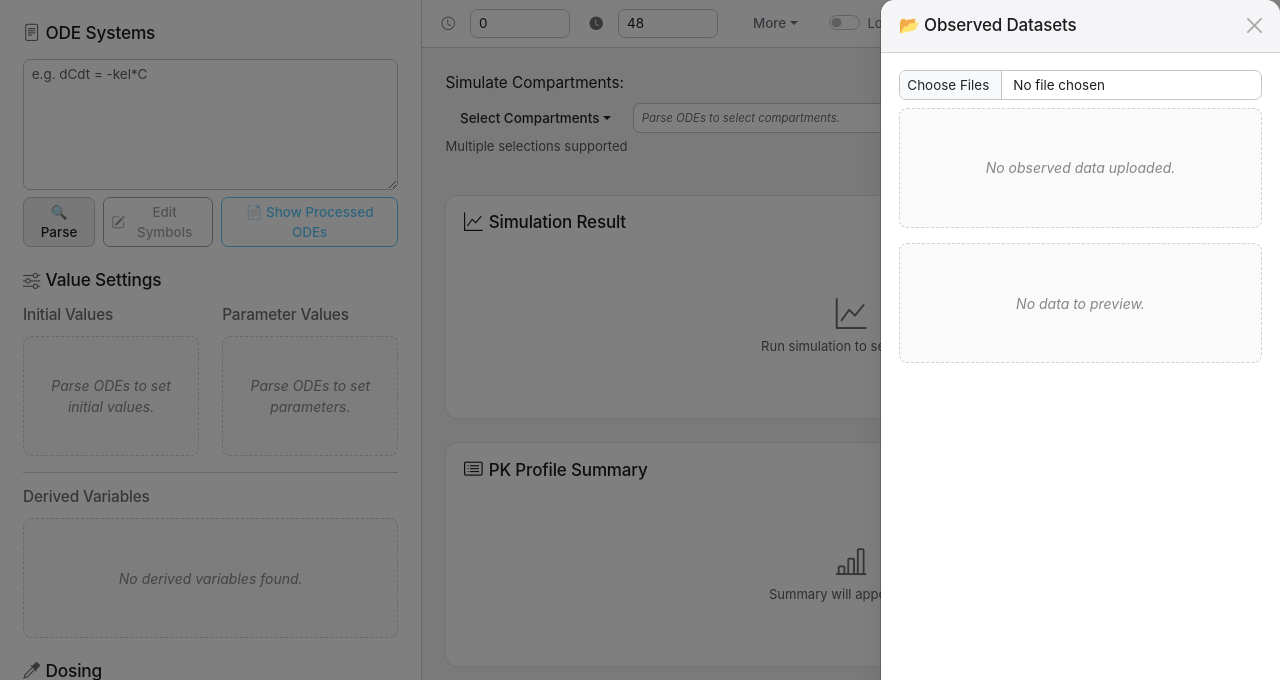
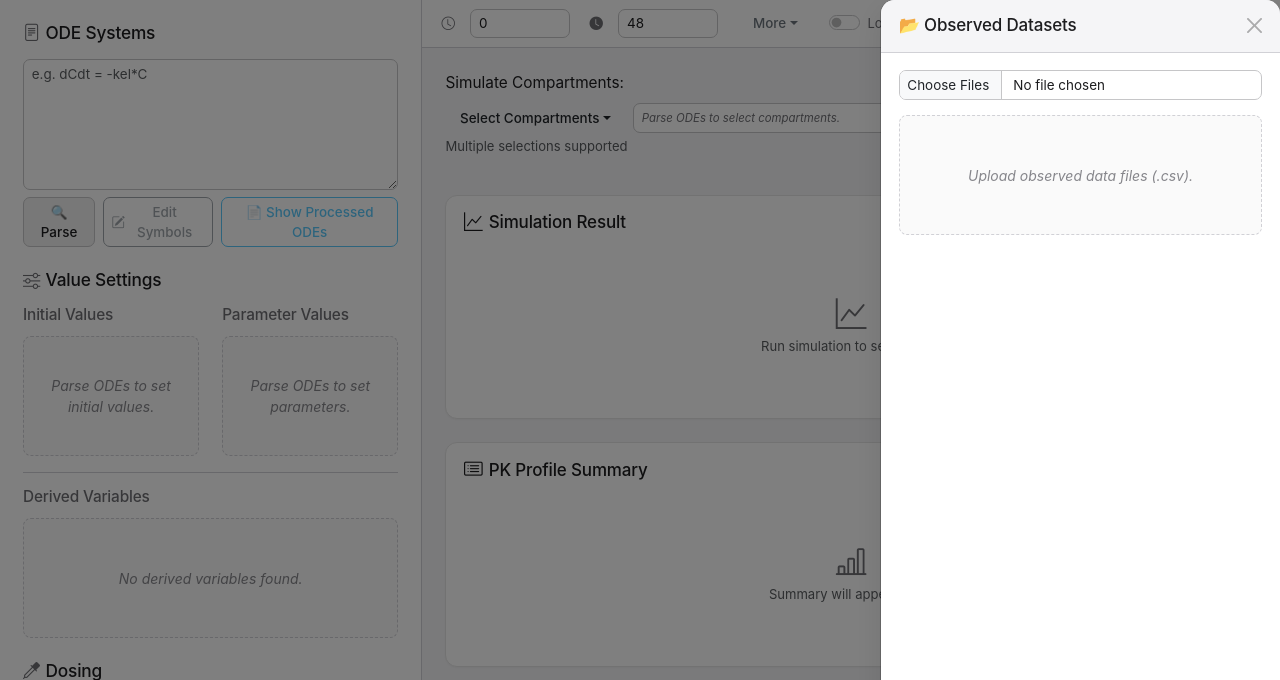
Before and after one commit to snowflower1028/PK-ODE-Simulator, a Django app: page / in a window 1280 px wide, after a click on "Data". Shown: the top 680 px of the page. Run offline with Django 5.2, Linux system fonts and the light colour scheme; some libraries are stand-ins or nearby versions.

Commit message:
feat: Enhance fitting functionality by adding mappings support and improving UI for observed data

```diff
--- a/simulator/static/simulator/js/script.js
+++ b/simulator/static/simulator/js/script.js
@@ -262,22 +262,28 @@ const UI = {
     compartmentSelect.innerHTML = "";
     compartmentsMenu.innerHTML = ""; // [추가] 메뉴 초기화
 
+    if (compartments.length > 0 || Object.keys(derivedExpressions).length > 0) {
+      // 초기값 필드 생성 (기본 Compartment에 대해서만)
       if (compartments.length > 0) {
-      // 초기값 필드 생성
         initValuesContainer.innerHTML = compartments.map(c => `
           <div class="d-flex align-items-center mb-2">
             <label for="init_${c}" class="form-label mb-0 me-2 text-end" style="width:70px;">${c}(0):</label>
             <input type="number" step="any" value="0" id="init_${c}" name="init_${c}" class="form-control form-control-sm">
           </div>`).join("");
-
-      // 투여(Dosing) 구획 드롭다운 채우기
-      compartmentSelect.innerHTML = compartments.map(c => `<option value="${c}">${c}</option>`).join("");
+      } else {
+        initValuesContainer.innerHTML = `<div class="placeholder-text">No base compartments defined.</div>`;
+      }
+
+      // 투여(Dosing) 구획 드롭다운 채우기 (<optgroup> 사용)
+      const baseCompOptions = compartments.map(c => `<option value="${c}">${c}</option>`).join('');
+      // const derivedParamOptions = Object.keys(derivedExpressions).map(p => `<option value="${p}" style="font-style: italic;">${p}</option>`).join('');
+
+      compartmentSelect.innerHTML = compartments.length > 0
+          ? `<optgroup label="Compartments">${baseCompOptions}</optgroup>`
+          : `<option value="" disabled selected>No compartments defined</option>`;
 
       // 시뮬레이션 구획 선택 메뉴(체크박스) 렌더링
-      // 1. 플로팅 가능한 전체 변수 목록 생성
-      const plottableVariables = [...compartments, ...Object.keys(derivedExpressions)];  // Compartments와 Derived Expressions의 키 merge
-
-      // 2. 시뮬레이션 구획 선택 메뉴(체크박스)를 전체 변수 목록으로 렌더링
+      const plottableVariables = [...compartments, ...Object.keys(derivedExpressions)];
       compartmentsMenu.innerHTML = plottableVariables.map(variable => `
         <li>
           <label class="dropdown-item py-1">
@@ -289,6 +295,7 @@ const UI = {
     } else {
       initValuesContainer.innerHTML = `<div class="placeholder-text">Parse ODEs to set initial values.</div>`;
       compartmentsMenu.innerHTML = `<li><span class="dropdown-item-text">N/A</span></li>`;
+      compartmentSelect.innerHTML = `<option value="" disabled selected>Parse ODEs first</option>`;
     }
 
     // 파라미터 필드 생성
@@ -411,55 +418,111 @@ const UI = {
   // --- 관찰 데이터 (Offcanvas) 관련 UI ---
 
   /**
-   * 업로드된 관찰 데이터 목록을 렌더링합니다.
+   * 업로드된 관측 데이터 목록을 렌더링합니다.
    */
   renderObsList() {
     const { list } = DOM.modals.obsData;
     if (!list) return;
 
     if (State.observations.length === 0) {
-      list.innerHTML = `<div class="placeholder-text">No observed data uploaded.</div>`;
+      list.innerHTML = `<div class="placeholder-text small">Upload observed data files (.csv).</div>`;
+      document.getElementById('obs-detail-view').innerHTML = ''; // 상세 보기 영역도 비움
+      return;
+    }
+
+    list.innerHTML = State.observations.map((o, i) => `
+      <a href="#" class="list-group-item list-group-item-action obs-item ${o.selected ? 'active' : ''}" data-index="${i}">
+        <div class="d-flex w-100 justify-content-between">
+          <h6 class="mb-1 small"><span style="color:${o.color};">●</span> ${o.name}</h6>
+        </div>
+        <small class="text-muted">${Object.keys(o.data).length - 1} data columns.</small>
+      </a>`).join("");
+
+    // 첫 번째 아이템 또는 선택된 아이템의 상세 뷰를 렌더링
+    const selectedIndex = State.observations.findIndex(o => o.selected);
+    this.renderObsDetailView(selectedIndex !== -1 ? selectedIndex : 0);
+  },
+
+  /**
+   * 특정 관측 데이터의 상세 보기(미리보기, 매핑) UI를 렌더링합니다.
+   * @param {number} index - State.observations 배열의 인덱스
+   */
+  renderObsDetailView(index) {
+    const detailContainer = document.getElementById('obs-detail-view');
+    if (index === -1 || !State.observations[index] || !detailContainer) {
+      detailContainer.innerHTML = '';
+      return;
+    }
+
+    // 1. 상태 업데이트: 선택된 항목(selected) 플래그를 관리합니다.
+    State.observations.forEach((obs, i) => obs.selected = (i === index));
+
+    // UI 업데이트
+    const { list } = DOM.modals.obsData;
+    list.querySelectorAll('.obs-item').forEach((item, i) => {
+      if (i === index) {
+        item.classList.add('active');
       } else {
-      list.innerHTML = State.observations.map((o, i) => `
-        <li class="list-group-item d-flex justify-content-between align-items-center obs-item" data-index="${i}">
-          <div>
-            <input type="checkbox" class="form-check-input me-2 obs-check" ${o.selected ? "checked" : ""}>
-            <span style="color:${o.color}; cursor:default;">●</span>
-            <span style="cursor:pointer;" class="obs-name-clickable">${o.name}</span>
-          </div>
-          <button class="btn btn-sm btn-outline-danger py-0 px-1 remove-obs-btn" data-index="${i}" title="Remove ${o.name}">🗑️</button>
-        </li>`).join("");
-    }
-    this.renderObsPreview(); // 목록 변경 후 미리보기도 항상 업데이트
-  },
-
-  /**
-   * 선택된 관찰 데이터의 미리보기를 렌더링합니다.
-   */
-  renderObsPreview(index = null) {
-    const { preview } = DOM.modals.obsData;
-    if (!preview) return;
-    let targetIndex = index ?? State.observations.findIndex(o => o.selected);
-    targetIndex = (targetIndex === -1 && State.observations.length > 0) ? 0 : targetIndex;
-
-    if (targetIndex === -1 || !State.observations[targetIndex]) {
-      preview.innerHTML = `<div class="placeholder-text small">No data to preview.</div>`;
-      return;
-    }
-
-    const { name, data } = State.observations[targetIndex];
+        item.classList.remove('active');
+      }
+    });
+
+    const obsData = State.observations[index];
+    const { name, data, mappings } = obsData;
+    const dataColumns = Object.keys(data).filter(col => col.toLowerCase() !== 'time');
+    const modelVariables = [...State.compartments, ...Object.keys(State.derivedExpressions)];
+
+    // 2. 자동 매핑 로직: 데이터 컬럼 이름과 모델 변수 이름이 일치하면 자동으로 매핑
+    dataColumns.forEach(col => {
+      if (!mappings[col] && modelVariables.includes(col)) {
+        mappings[col] = col;
+      }
+    });
+
+    // 3. HTML 생성
+    const modelOptionsHTML = modelVariables.map(v => `<option value="${v}">${v}</option>`).join('');
+    const mappingHTML = dataColumns.map(col => `
+      <div class="row g-2 mb-2 align-items-center">
+        <div class="col-5"><input type="text" class="form-control form-control-sm" value="${col}" readonly disabled></div>
+        <div class="col-2 text-center"><i class="bi bi-arrow-left-right"></i></div>
+        <div class="col-5">
+          <select class="form-select form-select-sm mapping-select" data-obs-index="${index}" data-column-name="${col}">
+            <option value="">-- Map to --</option>
+            ${modelOptionsHTML.replace(`value="${mappings[col]}"`, `value="${mappings[col]}" selected`)}
+          </select>
+        </div>
+      </div>
+    `).join('');
+
+    const previewHTML = this._createPreviewHTML(name, data); // 미리보기 HTML 생성은 헬퍼 함수로 분리
+
+    detailContainer.innerHTML = `
+      ${previewHTML}
+      <hr>
+      <h6><i class="bi bi-link-45deg"></i> Map Data to Model</h6>
+      <p class="text-muted small">Connect columns from your data file to the variables defined in your ODE model.</p>
+      ${mappingHTML || '<div class="placeholder-text small">No data columns to map.</div>'}
+      <button class="btn btn-sm btn-outline-danger mt-3 remove-obs-btn" data-index="${index}"><i class="bi bi-trash"></i> Remove this Dataset</button>
+    `;
+  },
+
+  /**
+   * 데이터 미리보기 테이블 HTML을 생성하는 '비공개' 헬퍼 함수
+   */
+  _createPreviewHTML(name, data) {
     const cols = Object.keys(data);
     const n = Math.min(5, data.Time?.length || 0);
-
     const header = `<th>${cols.join("</th><th>")}</th>`;
     const bodyRows = Array.from({ length: n }, (_, i) => `<tr>${cols.map(c => `<td>${data[c][i] ?? '-'}</td>`).join("")}</tr>`).join("");
 
     let html = `<p class="small text-muted mb-1">Preview: <strong>${name}</strong></p>
-                <table class='table table-sm table-bordered table-striped'><thead><tr>${header}</tr></thead><tbody>${bodyRows}</tbody></table>`;
+                <div class="table-responsive" style="max-height: 180px;">
+                  <table class='table table-sm table-bordered table-striped'><thead><tr>${header}</tr></thead><tbody>${bodyRows}</tbody></table>
+                </div>`;
     if ((data.Time?.length || 0) > n) {
       html += `<p class="text-muted small text-center mt-1">Showing first ${n} of ${data.Time.length} rows...</p>`;
     }
-    preview.innerHTML = html;
+    return html;
   },
 
   // --- 결과 (Results) 관련 UI ---
@@ -626,21 +689,7 @@ const UI = {
       `<option value="${index}">${obs.name}</option>`
     ).join('');
 
-    // 'Compartment' 드롭다운 메뉴를 동적으로 생성합니다.
-    let compartmentDropdownHTML;
-    if (State.compartments.length === 0 && Object.keys(State.derivedExpressions).length === 0) {
-        // 옵션이 전혀 없는 경우
-        compartmentDropdownHTML = `<option value="" selected disabled>Parse ODEs first</option>`;
-    } else {
-        // <optgroup>을 사용하여 메뉴를 그룹화합니다.
-        const baseCompOptions = State.compartments.map(c => `<option value="${c}">${c}</option>`).join('');
-        const derivedParamOptions = Object.keys(State.derivedExpressions).map(p => `<option value="${p}" style="font-style: italic;">${p}</option>`).join('');
-
-        compartmentDropdownHTML = `
-            ${baseCompOptions ? `<optgroup label="Compartments">${baseCompOptions}</optgroup>` : ''}
-            ${derivedParamOptions ? `<optgroup label="Derived Parameters (ƒx)">${derivedParamOptions}</optgroup>` : ''}
-        `;
-    }
+    const compartmentOptions = State.compartments.map(c => `<option value="${c}">${c}</option>`).join('');
 
     // 템플릿 리터럴(백틱)을 사용하여 가독성 좋게 HTML 작성
     return `
@@ -663,9 +712,9 @@ const UI = {
             </div>
 
             <div class="col-md-4">
-              <label class="form-label small">Compartment</label>
+              <label class="form-label small">Dose Compartment</label>
               <select class="form-select form-select-sm group-dose-comp">
-                ${compartmentDropdownHTML}
+                ${compartmentOptions || `<option value="" selected disabled>Parse ODEs first</option>`}
               </select>
             </div>
             <div class="col-md-4">
@@ -677,6 +726,14 @@ const UI = {
               <input type="number" step="any" class="form-control form-control-sm group-dose-time" value="0" required>
             </div>
           </div>
+
+          <div class="mt-3 mapping-container" style="display: none;">
+            <h6 class="subsection-title small mt-0 pt-0 border-0">Map Data Columns to Model Variables:</h6>
+            <div class="mapping-rows">
+              {/* This area will be populated by renderMappingUI */}
+            </div>
+          </div>
+
         </div>
       </div>
     `;
@@ -870,6 +927,39 @@ function parseCsv(file) {
     fr.onerror = (err) => reject(new Error(`Error reading file ${file.name}: ${err}`));
     fr.readAsText(file);
   });
+}
+
+/**
+ * PK 요약 데이터를 CSV 형식으로 변환하여 다운로드합니다.
+ * @param {Array<object>} data - PK 요약 객체들의 배열
+ * @param {string} filename - 다운로드될 파일의 이름
+ */
+function exportSummaryToCsv(data, filename) {
+  if (!data || data.length === 0) return;
+
+  const headers = Object.keys(data[0]);
+  let csvContent = headers.join(",") + "\r\n";
+
+  data.forEach(row => {
+    const values = headers.map(header => {
+        const value = row[header];
+        return value === null ? '' : value; // null 값을 빈 문자열로 처리
+    });
+    csvContent += values.join(",") + "\r\n";
+  });
+
+  const blob = new Blob([csvContent], { type: 'text/csv;charset=utf-8;' });
+  const link = document.createElement("a");
+  if (link.download !== undefined) {
+    const url = URL.createObjectURL(blob);
+    link.setAttribute("href", url);
+    link.setAttribute("download", filename);
+    link.style.visibility = 'hidden';
+    document.body.appendChild(link);
+    link.click();
+    document.body.removeChild(link);
+    URL.revokeObjectURL(url);
+  }
 }
 
 function maskLowValues(arr, threshold = 0.000000001) {
@@ -1144,7 +1234,21 @@ const Handlers = {
         alert("Please run a simulation first to export the summary.");
         return;
     }
-    exportSummaryToCsv(State.latestPkSummary, "pk_summary.csv");
+    // 1. 데이터가 배열이든 객체든 항상 배열 형태로 변환합니다.
+    const summaryData = Array.isArray(State.latestPKSummary)
+      ? State.latestPKSummary
+      : Object.entries(State.latestPKSummary).map(([comp, metrics]) => ({ compartment: comp, ...metrics }));
+
+    // 2. 변환된 배열을 바탕으로 CSV용 데이터를 재구성합니다.
+    const summaryArray = summaryData.map(item => ({
+        compartment: item.compartment,
+        Cmax: item.Cmax,
+        Tmax: item.Tmax,
+        AUC: item.AUC,
+        Clearance: item.Clearance,
+        'Half-life': item['HL_half_life']
+    }));
+    exportSummaryToCsv(summaryArray, "pk_summary.csv");
   },
 
   handleExportPlotClick() {
@@ -1374,9 +1478,16 @@ const Handlers = {
         const amount = +card.querySelector('.group-dose-amount').value;
         const time = +card.querySelector('.group-dose-time').value;
 
+        if (obsIndex === "" || !State.observations[parseInt(obsIndex, 10)]) { // 관측 데이터 인덱스 확인
+            throw new Error(`Group ${parseInt(card.dataset.groupId, 10) + 1} has no observed data selected.`);
+        }
+
+        const selectedObs = State.observations[parseInt(obsIndex, 10)];
+
         fittingGroups.push({
           doses: [{ compartment: comp, type: 'bolus', amount: amount, start_time: time }],
-          observed: State.observations[parseInt(obsIndex, 10)].data
+          observed: selectedObs.data,
+          mappings: selectedObs.mappings
         });
       }
 
@@ -1453,7 +1564,8 @@ const Handlers = {
           name: file.name,
           color: pickColor(),
           data: data,
-          selected: true
+          selected: true,
+          mappings: {} // { dataColumn: modelVariable, ... }
         });
       } catch (error) {
         alert(`Error processing file ${file.name}: ${error.message}`);
@@ -1464,29 +1576,44 @@ const Handlers = {
   },
 
   /**
-   * 관찰 데이터 목록의 클릭 이벤트를 처리합니다 (이벤트 위임).
-   */
-  handleObsListClick(event) {
+   * 관찰 데이터 패널(Offcanvas) 내부의 'click' 이벤트를 처리합니다.
+   */
+  handleObsPanelClick(event) {
     const target = event.target;
-    const item = target.closest('.obs-item');
-    if (!item) return;
-
+    const item = target.closest('.obs-item');       // 목록 아이템
+    const removeBtn = target.closest('.remove-obs-btn'); // 삭제 버튼
+
+    // 1. 삭제 버튼 클릭 시
+    if (removeBtn) {
+      const index = parseInt(removeBtn.dataset.index, 10);
+      const obsData = State.observations[index];
+      if (obsData && confirm(`Are you sure you want to remove "${obsData.name}"?`)) {
+        State.observations.splice(index, 1);
+        UI.renderObsList(); // 목록과 상세 보기를 다시 렌더링
+      }
+      return;
+    }
+
+    // 2. 목록 아이템 클릭 시
+    if (item) {
+      event.preventDefault();
       const index = parseInt(item.dataset.index, 10);
-    const obsData = State.observations[index];
-    if (!obsData) return;
-
-    if (target.classList.contains('obs-check')) {
-      // 체크박스 클릭
-      obsData.selected = target.checked;
-    } else if (target.classList.contains('remove-obs-btn')) {
-      // 삭제 버튼 클릭
-      if (confirm(`Are you sure you want to remove "${obsData.name}"?`)) {
-        State.observations.splice(index, 1);
-        UI.renderObsList();
-      }
-    } else {
-      // 그 외 영역(이름 등) 클릭
-      UI.renderObsPreview(index);
+      UI.renderObsDetailView(index);
+    }
+  },
+
+  /**
+   * 관찰 데이터 패널(Offcanvas) 내부의 'change' 이벤트를 처리합니다.
+   */
+  handleObsPanelChange(event) {
+    const target = event.target;
+    // 매핑 드롭다운 메뉴 변경 시
+    if (target.classList.contains('mapping-select')) {
+        const obsIndex = parseInt(target.dataset.obsIndex, 10);
+        const colName = target.dataset.columnName;
+        if (State.observations[obsIndex]) {
+          State.observations[obsIndex].mappings[colName] = target.value;
+        }
     }
   },
 
@@ -1560,7 +1687,8 @@ const App = {
 
     // --- 관찰 데이터(Offcanvas) 이벤트 바인딩 ---
     DOM.modals.obsData.fileInput.addEventListener('change', Handlers.handleObsFileChange);
-    DOM.modals.obsData.list.addEventListener('click', Handlers.handleObsListClick);
+    DOM.modals.obsData.panel.addEventListener('click', Handlers.handleObsPanelClick);
+    DOM.modals.obsData.panel.addEventListener('change', Handlers.handleObsPanelChange);
 
     // --- 심볼 편집 모달 이벤트 바인딩 ---
     DOM.sidebar.editSymbolsBtn.addEventListener('click', () => { // 심볼 편집 모달 열기
--- a/simulator/templates/simulator/index.html
+++ b/simulator/templates/simulator/index.html
@@ -368,11 +368,13 @@
           <button type="button" class="btn-close text-reset" data-bs-dismiss="offcanvas" aria-label="Close"></button>
       </div>
       <div class="offcanvas-body">
-          <input type="file" id="obs-file" class="form-control mb-2" accept=".csv" multiple>
-          <ul id="obs-list" class="list-group mb-3">
-              </ul>
-          <div id="obs-preview" class="table-responsive small" style="max-height:180px;">
-              </div>
+        <input type="file" id="obs-file" class="form-control mb-3" accept=".csv" multiple>
+
+        <div id="obs-list" class="list-group mb-3">
+          </div>
+
+        <div id="obs-detail-view">
+          </div>
       </div>
   </div>
   <script src="https://cdn.jsdelivr.net/npm/bootstrap@5.3.0/dist/js/bootstrap.bundle.min.js" defer></script>
```
Also changed, not shown: simulator/fitting.py (+18 -19 lines). Lines whose indentation alone changed are shown as unchanged.
